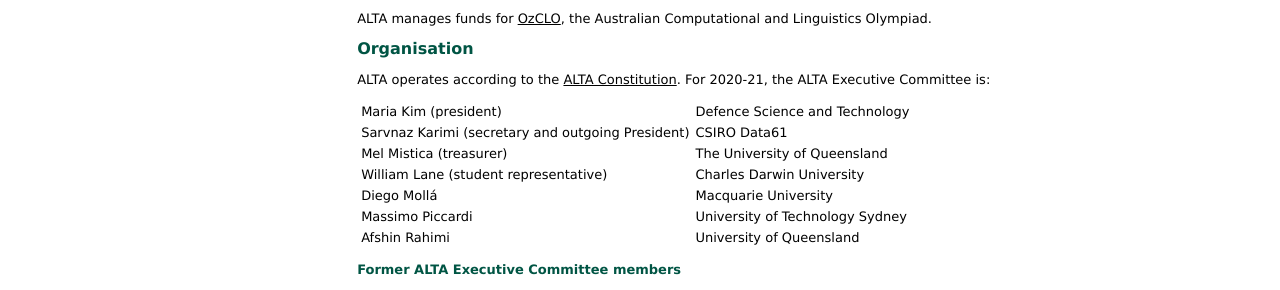
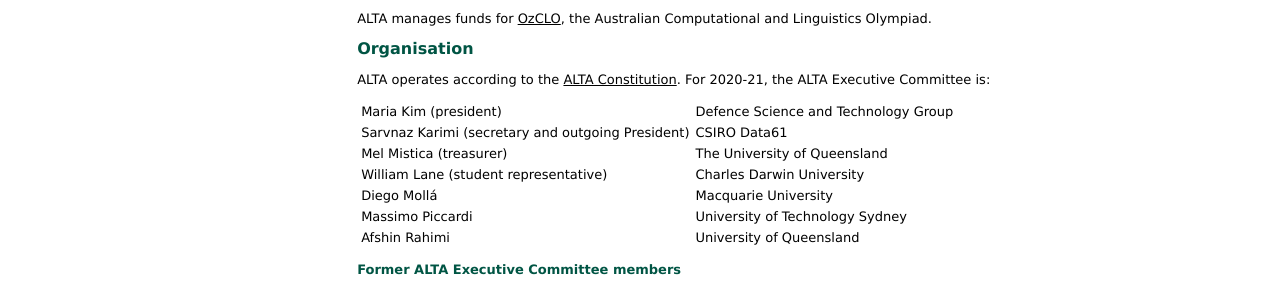
Before and after one commit to altaexec/alta-website, a Jekyll site: the page built from about/index.html, in a window 1280 px wide. Shown: the part 552-842 px from the top of the page. Built offline with Jekyll 4.4.1, drawn with Linux system fonts in a browser that asks for light colours.

Commit message:
update defense science and technology name in about page

```diff
--- a/about/index.html
+++ b/about/index.html
@@ -43,7 +43,7 @@
           <tr>
             <td valign="top">Maria Kim (president)<br>
             </td>
-            <td valign="top">Defence Science and Technology<br>
+            <td valign="top">Defence Science and Technology Group<br>
             </td>
           </tr>
           <tr>
```
